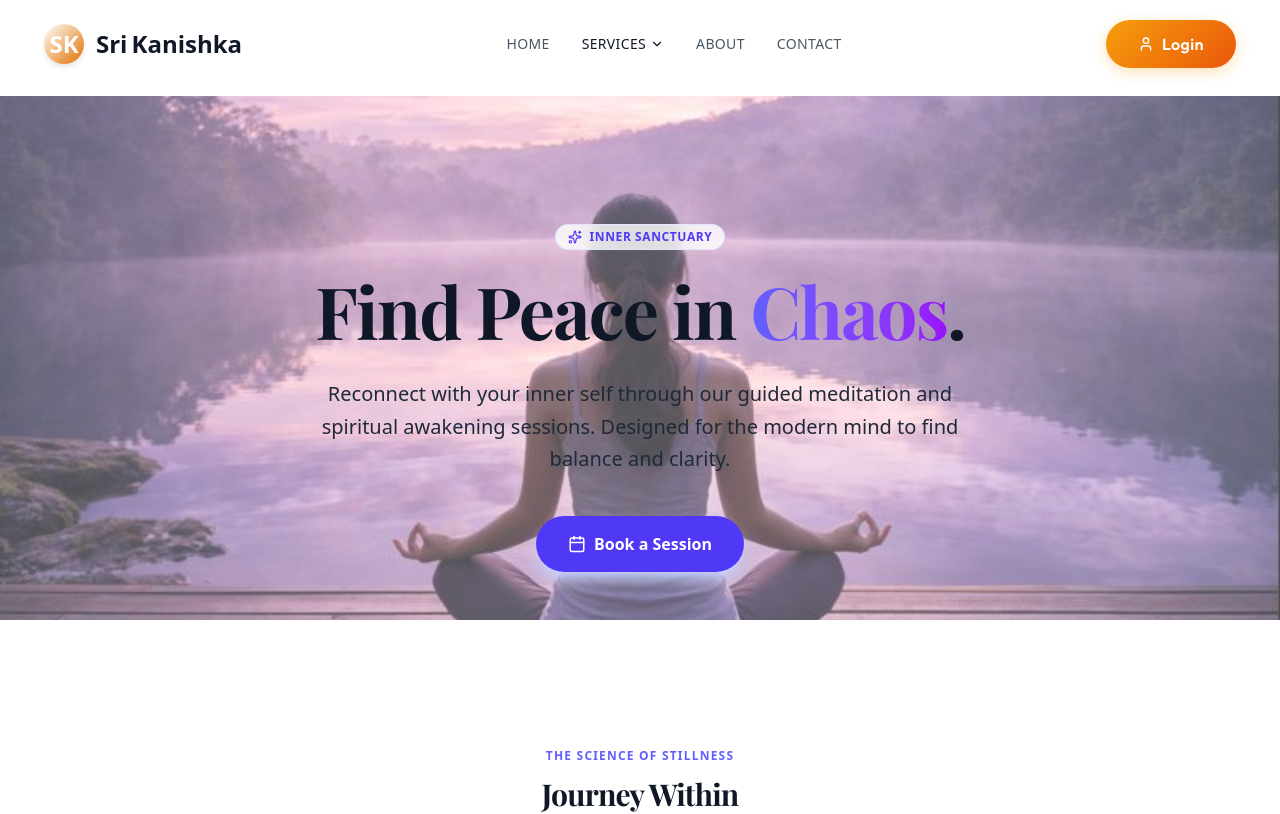
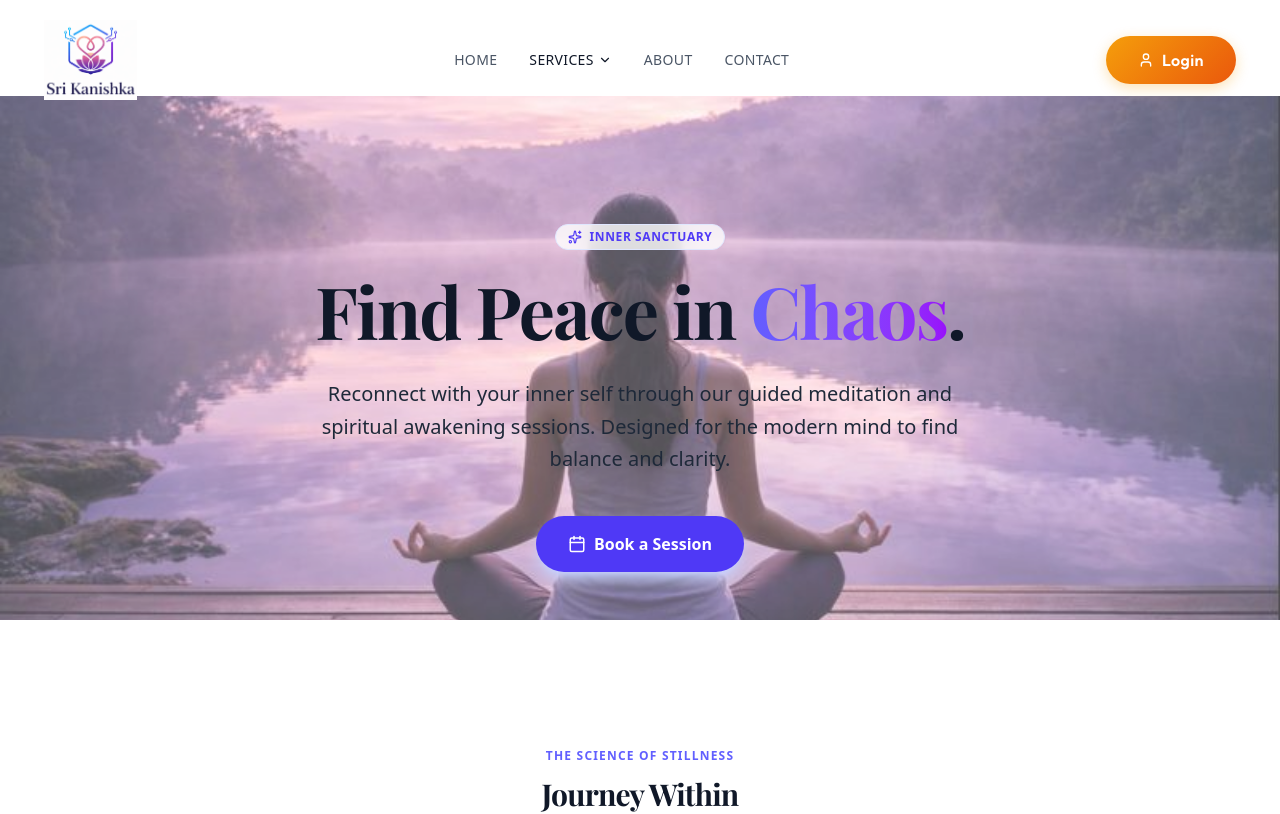
Before and after one commit to balajiprojects049-art/Sri-Kanishka, a React (Vite) app: page /services/meditation in a window 1280 px wide. Shown: the top 814 px of the page. Built offline with nearby package versions, Linux system fonts and the light colour scheme.

Commit message:
Increase logo size in header and fix footer logo visibility

```diff
--- a/index.html
+++ b/index.html
@@ -2,9 +2,9 @@
 <html lang="en">
   <head>
     <meta charset="UTF-8" />
-    <link rel="icon" type="image/svg+xml" href="/vite.svg" />
+    <link rel="icon" type="image/png" href="/logo.png" />
     <meta name="viewport" content="width=device-width, initial-scale=1.0" />
-    <title>sri-kanishka-associates</title>
+    <title>Sri Kanishka Associates | IT Services, Matrimony & Meditation</title>
   </head>
   <body>
     <div id="root"></div>
--- a/src/components/Footer.jsx
+++ b/src/components/Footer.jsx
@@ -9,10 +9,8 @@ const Footer = () => {
                 <div className="grid grid-cols-1 md:grid-cols-2 lg:grid-cols-4 gap-12 mb-16">
                     {/* Brand */}
                     <div className="space-y-6">
-                        <Link to="/" className="inline-block">
-                            <h3 className="text-3xl font-bold text-white font-display">
-                                Sri Kanishka
-                            </h3>
+                        <Link to="/" className="inline-block transform hover:scale-105 transition-transform duration-300">
+                            <img src="/logo.png" alt="Sri Kanishka Associates" className="h-16 w-auto object-contain" />
                         </Link>
                         <p className="text-slate-400 leading-relaxed text-sm">
                             Empowering lives through career growth, relationship harmony, and inner peace. Your holistic partner for success and well-being.
--- a/src/components/Header.jsx
+++ b/src/components/Header.jsx
@@ -36,11 +36,8 @@ const Header = () => {
             >
                 <div className="container-custom flex items-center justify-between">
                     <Link to="/" className="flex items-center gap-3 text-2xl font-semibold transform hover:scale-105 transition-transform duration-300" aria-label="Go to homepage">
-                        <span aria-hidden className="w-10 h-10 rounded-full bg-gradient-to-br from-gold-400 to-amber-600 flex items-center justify-center text-white font-bold shadow-md ring-1 ring-white/30">SK</span>
-                        <span className="flex items-center gap-1">
-                            <span className="text-gray-900">Sri</span>
-                            <span className="text-gold-600">Kanishka</span>
-                        </span>
+                        <img src="/logo.png" alt="Sri Kanishka Associates" className="h-20 w-auto object-contain" />
+                        <span className="sr-only">Sri Kanishka Associates</span>
                     </Link>
 
                     {/* Desktop Nav */}
```
Also changed, not shown: public/logo.png (added).
